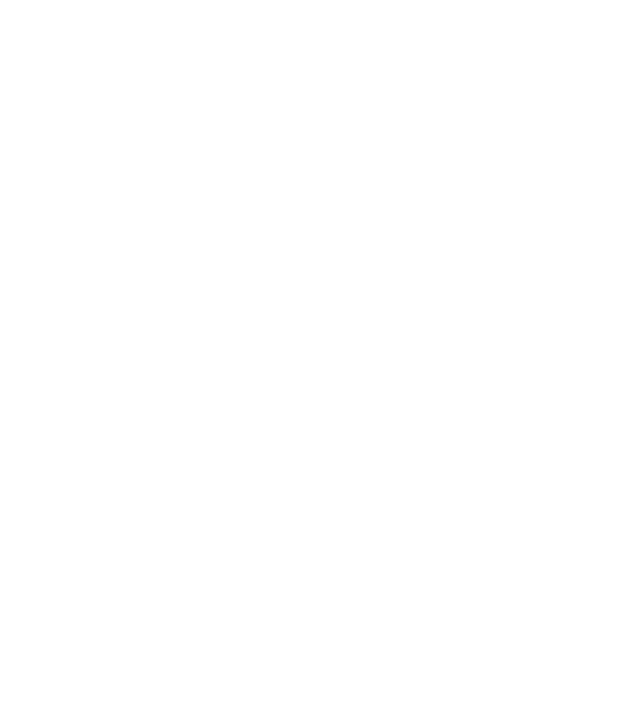
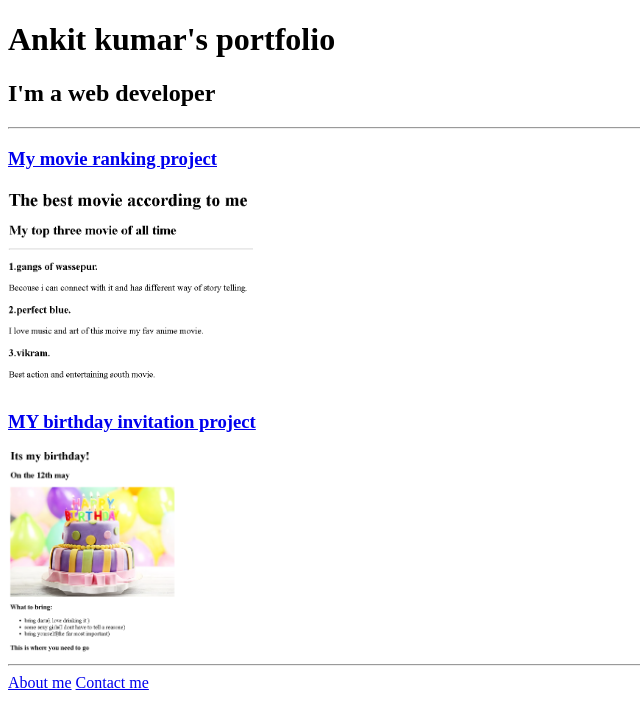
Before and after one commit to ankit-07-ui/myprotfolio, a plain HTML site: page index.html in a window 1280 px wide. Shown: the whole page, without its empty margins (0-640 px from the left). Drawn offline with Linux system fonts and the light colour scheme.

Commit message:
Update index.html

```diff
--- a/index.html
+++ b/index.html
@@ -1,15 +1,26 @@
 <!-- TODO 1: Create the HTML Boilerplate -->
+<!DOCTYPE html>
+<html lang="en">
+<head>
+    <meta charset="UTF-8">
+    <meta name="viewport" content="width=device-width, initial-scale=1.0">
+    <title>my portfolio</title>
+</head>
+<body>
 
-<!-- TODO 2: Add Your previous projects' HTML into the public folder -->
+    <h1>Ankit kumar's portfolio</h>
 
-<!-- TODO 3: Take screenshots of your project previews and add the images to the images folder -->
+    <h2>I'm a web developer</h2>
+    <hr/>
 
-<!-- TODO 4: Add titles/subtitles etc. -->
+    <h3><a href="./public/movie-ranking.html">My movie ranking project</a></h3>
+    <img src="./assets/images/movie_ranking.png" height="200" alt="movie ranking images preview">
+    <h3><a href="./public/movie-ranking.html">MY birthday invitation project</a></h3>
+    <img src="./assets/images/birthday-invite.png" height="200" alt="Birthday invite images preview">
+    <hr/>
+    <a href="./public/about.html">About me</a>
+    <a href="./public/contact.html">Contact me</a>
 
-<!-- TODO 5: Add a link to the project pages -->
 
-<!-- TODO 6: Add images to show the project previews
-HINT for TODO 6: You can use the height attribute set to 200 to make the image smaller:
-https://developer.mozilla.org/en-US/docs/Web/HTML/Element/img#attr-height -->
-
-<!-- TODO 7: Add the Contact Me and About Me page links -->
+</body>
+</html>
```
